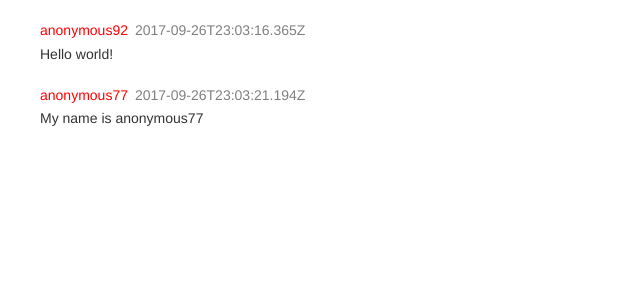
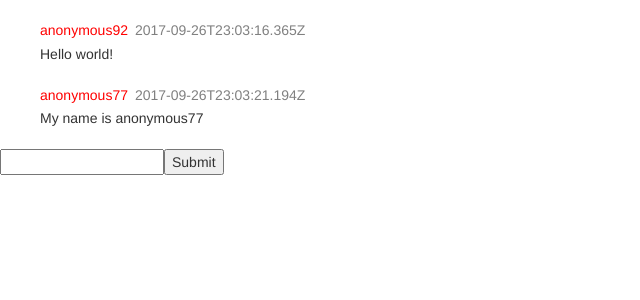
Before and after one commit to reneos/chat-redux, a React app: page / in a window 1280 px wide. Shown: the top 300 px of the page, without its empty margins (0-640 px from the left). Built offline with nearby package versions, Linux system fonts and the light colour scheme; no server answers.

Commit message:
add message form

```diff
--- a/src/actions/index.js
+++ b/src/actions/index.js
@@ -1,12 +1,10 @@
 // TODO: add and export your own actions
 
-export function setMessages() {
-  const url = 'https://wagon-chat.herokuapp.com/general/messages';
+export function setMessages(channel) {
+  const url = `https://wagon-chat.herokuapp.com/${channel}/messages`;
   return fetch(url)
     .then(response => response.json())
     .then((data) => {
-      console.log('DATA HERE:');
-      console.log(data);
       return {
         type: 'SET_MESSAGES',
         payload: data.messages
--- a/src/components/app.jsx
+++ b/src/components/app.jsx
@@ -1,11 +1,13 @@
 import React from 'react';
 
 import MessageList from '../containers/message_list';
+import MessageForm from '../containers/message_form';
 
 const App = () => {
   return (
     <div className="app">
       <MessageList />
+      <MessageForm />
     </div>
   );
 };
--- /dev/null
+++ b/src/containers/message_form.jsx
@@ -0,0 +1,28 @@
+import React, { Component } from 'react';
+import { bindActionCreators } from 'redux';
+import { connect } from 'react-redux';
+
+class MessageForm extends Component {
+  constructor(props) {
+    super(props);
+    this.state = {
+      value: ''
+    };
+  }
+
+  handleChange = (event) => {
+    const newValue = event.currentTarget.value;
+    this.setState({
+      value: newValue
+    });
+  }
+
+  render() {
+    return (<form className="message_form">
+      <input onChange={this.handleChange} value={this.state.value} />
+      <button>Submit</button>
+    </form>);
+  }
+}
+
+export default MessageForm;
--- a/src/containers/message_list.jsx
+++ b/src/containers/message_list.jsx
@@ -8,7 +8,7 @@ import { setMessages } from '../actions';
 
 class MessageList extends Component {
   componentWillMount() {
-    this.props.setMessages();
+    this.props.setMessages(this.props.channel);
   }
 
   render() {
```
